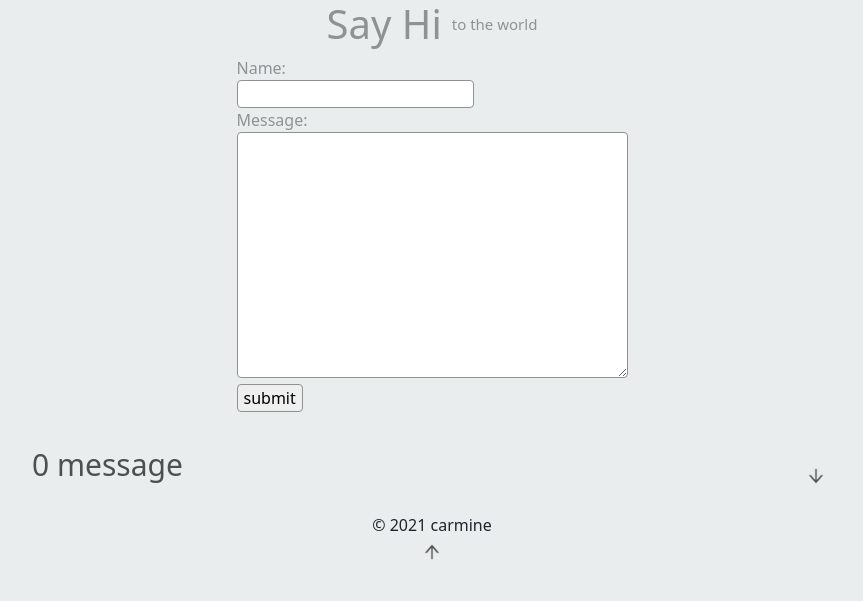
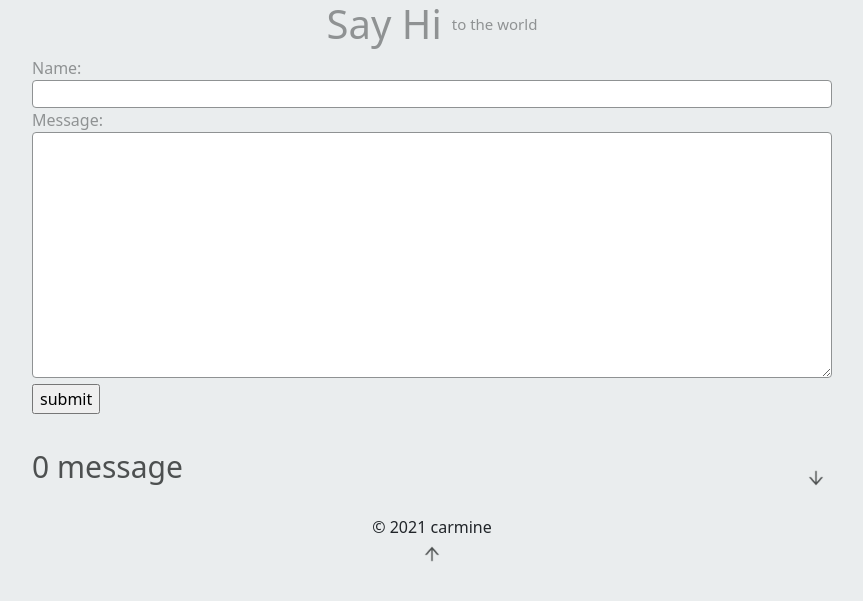
Before and after one commit to carmineDYJ/django-message-board, a Django app: page / in a window 1280 px wide. Shown: the top 601 px of the page, without its empty margins (208-1071 px from the left). Run offline with Django 4.2, Linux system fonts and the light colour scheme; data that the repository does not hold is empty.

Commit message:
update README

```diff
--- a/message_board/static/message_board/css/style.css
+++ b/message_board/static/message_board/css/style.css
@@ -26,11 +26,12 @@ main{
 }
 .message-form {
     color: #8f9293;
+    min-width: 100%;
 }
-.message-form input, .message-form textarea{
+.message-form .fieldWrapper input, .message-form .fieldWrapper textarea{
     border-radius: 4px;
     border: 1px solid #8f9293;
-
+    min-width: 100%;
 }
 .message-count{
     min-width: 100%;
```
Also changed, not shown: README.md.
